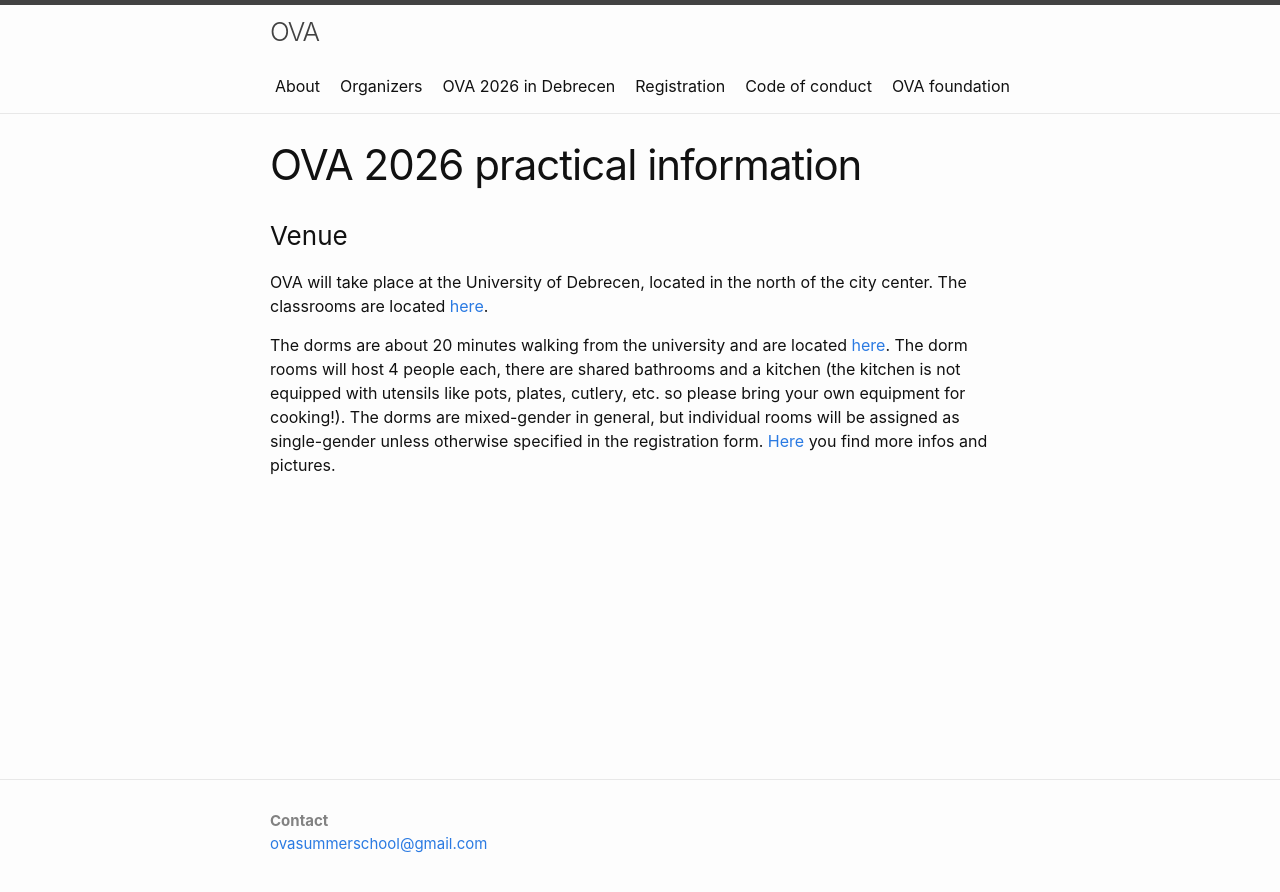
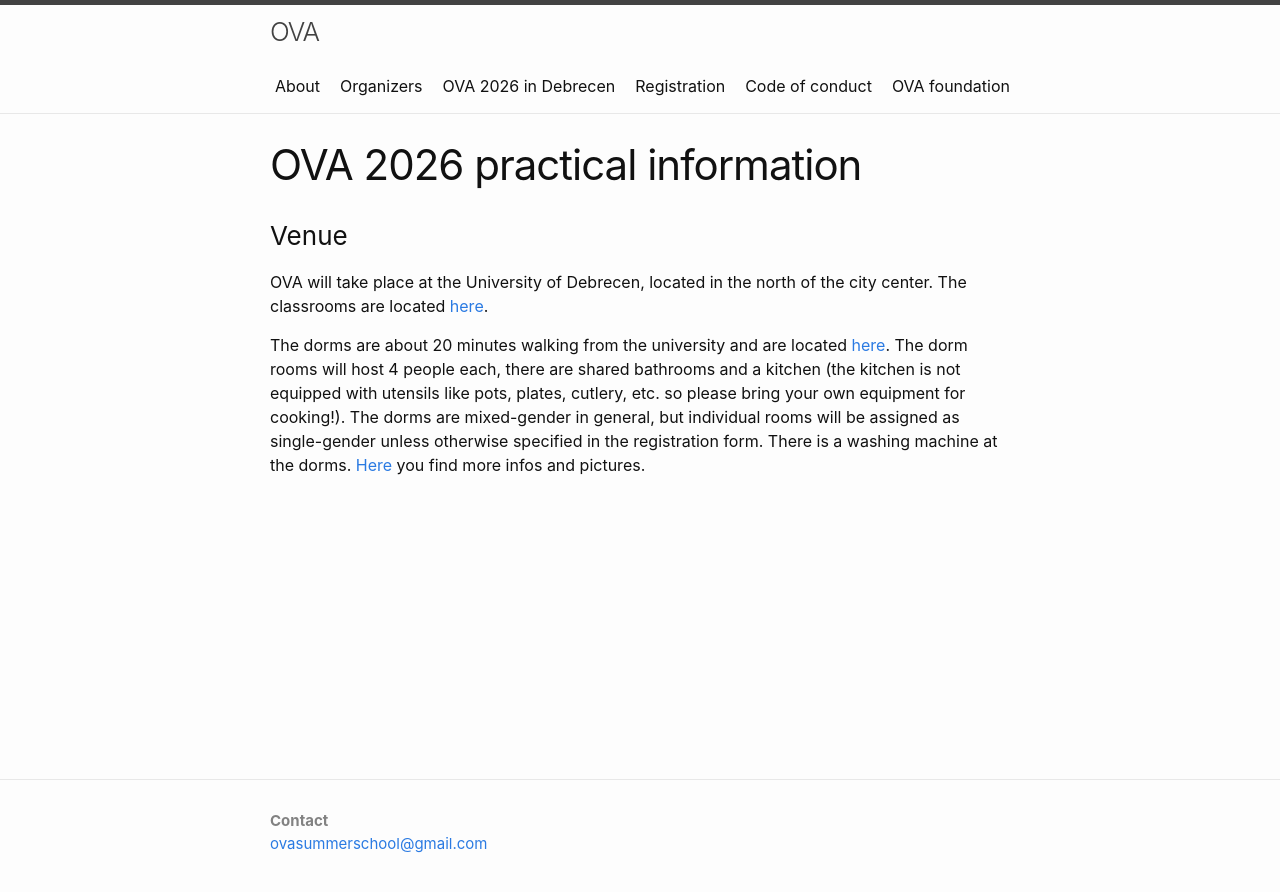
Before and after one commit to ovaschool/ovaschool.github.io, a Jekyll site: the page built from staticpages/ova2026-location.markdown, in a window 1280 px wide. Shown: the top 892 px of the page. Built offline with Jekyll 4.4.1, drawn with Linux system fonts in a browser that asks for light colours.

Commit message:
Update ova2026-location.markdown

```diff
--- a/staticpages/ova2026-location.markdown
+++ b/staticpages/ova2026-location.markdown
@@ -10,4 +10,4 @@
 OVA will take place at the University of Debrecen, located in the north of the city center. The classrooms are located
 [here](https://maps.app.goo.gl/uugVS5ZaZbdZZYrP6).
 
-The dorms are about 20 minutes walking from the university and are located [here](https://maps.app.goo.gl/9BqHQuFwrA98xtVf8). The dorm rooms will host 4 people each, there are shared bathrooms and a kitchen (the kitchen is not equipped with utensils like pots, plates, cutlery, etc. so please bring your own equipment for cooking!). The dorms are mixed-gender in general, but individual rooms will be assigned as single-gender unless otherwise specified in the registration form. [Here](https://kollegiumok.unideb.hu/veres%20peter-adatok) you find more infos and pictures.
+The dorms are about 20 minutes walking from the university and are located [here](https://maps.app.goo.gl/9BqHQuFwrA98xtVf8). The dorm rooms will host 4 people each, there are shared bathrooms and a kitchen (the kitchen is not equipped with utensils like pots, plates, cutlery, etc. so please bring your own equipment for cooking!). The dorms are mixed-gender in general, but individual rooms will be assigned as single-gender unless otherwise specified in the registration form. There is a washing machine at the dorms. [Here](https://kollegiumok.unideb.hu/veres%20peter-adatok) you find more infos and pictures.
```
